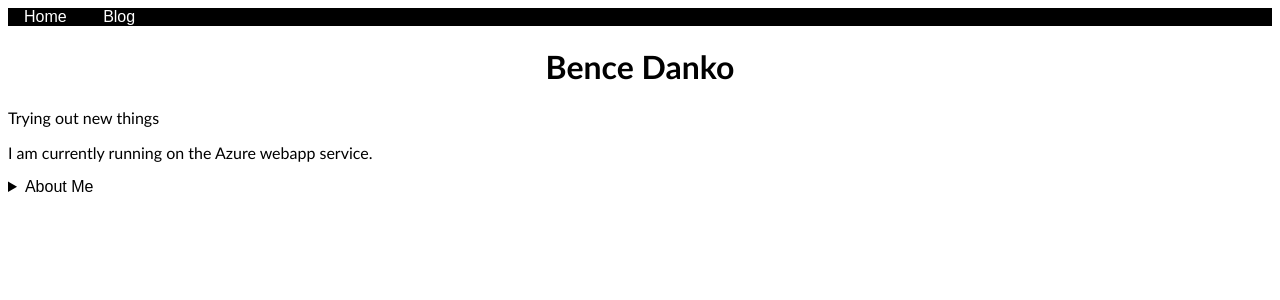
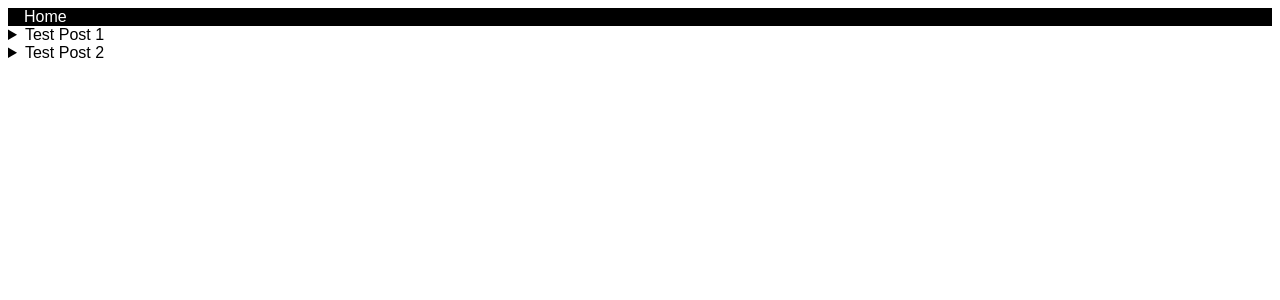
Before and after one commit to bencejdanko/azure-.me, a Flask app: page / in a window 1280 px wide. Shown: the top 300 px of the page. Run offline with Flask 2, Linux system fonts and the light colour scheme; data comes from the database, SQL or seed files in the repository; both versions use the stored data as it was after the commit.

Commit message:
Store posts via SQLite database

```diff
--- a/app.py
+++ b/app.py
@@ -1,21 +1,27 @@
 from datetime import datetime
-from flask import Flask, render_template, request, redirect
+import sqlite3
+from flask import Flask, render_template, request, redirect, url_for, flash
 from flask_talisman import Talisman
-from os import listdir as ls
 
 app = Flask(__name__)
 Talisman(app)
+
+def get_db_connection():
+   conn = sqlite3.connect('database.db')
+   #sqlite3.Row tells the connection to return rows that behave like dicts
+   conn.row_factory = sqlite3.Row
+   return conn
 
 @app.route('/')
 @app.route('/index')
 def index():
 
-   return render_template('index.html')
+   conn = get_db_connection()
+   #fetchall() method fetches all (remaining) rows of a query result
+   posts = conn.execute('SELECT * FROM posts').fetchall()
+   conn.close()
 
-@app.route('/blog')
-def blog():
-   posts = ls('templates/posts')
-   return render_template('blog.html', posts=posts)
+   return render_template('index.html', posts=posts)
 
 if __name__ == '__main__':
    app.run('0.0.0.0', debug=True, port=8100, ssl_context=('adhoc'))
--- a/static/styles.css
+++ b/static/styles.css
@@ -1,3 +1,21 @@
+code {
+    font-family: Consolas, "Liberation Mono", Menlo, Courier, monospace;
+    font-size: 12px;
+    background-color: #f9f2f4;
+    border: 1px solid #eee;
+    color: #c7254e;
+    display: block;
+    margin: 0.5em 0;
+    padding: 0.5em 0.6em;
+    white-space: pre;
+    word-spacing: normal;
+    word-break: normal;
+    word-wrap: normal;
+    line-height: 1.45;
+    tab-size: 4;
+    hyphens: none;
+}
+
 body {
     font-family : Calibri, Candara, Segoe, "Segoe UI", Optima, Arial, sans-serif;
     background-color: #ffffff;
--- a/templates/base.html
+++ b/templates/base.html
@@ -2,14 +2,13 @@
 <html>
 <head>
     <meta charset="utf-8">
-    <title>Blog</title>
+    <title>Bence Danko</title>
     <link rel="stylesheet" href="/static/styles.css">
 </head>
 <body>
 
     <ul>
         <li><a href={{url_for('index')}}>Home</a></li>
-        <li><a href={{url_for('blog')}}>Blog</a></li>
     </ul>
 
     {% block content %}
--- a/templates/index.html
+++ b/templates/index.html
@@ -1,26 +1,27 @@
 {% extends "base.html" %}
-
 {% block content %}
 
-    <h1>Bence Danko</h1>
+<div id="posts">
+    {% for post in posts %}
 
-    <p>
-    Trying out new things
-    </p>
+    <div class="post">
+        <details>
 
-    <p>
-    I am currently running on the Azure webapp service.
-    </p>
+            <summary>
+                {{ post['title'] }}
+            </summary>
 
-    <details>
-        <summary>
-            About Me
-        </summary>
+            <p style="font-size:10pt;">
+                <em>{{ post['date'] }}</em>
+            </p>
 
-        <p>
-            On my way to becoming a developer.
-        </p>
+            <p>
+                {{ post['content'] }}
+            </p>
 
-    </details>
+        </details>
+        {% endfor %}
+    </div>
+</div>
 
 {% endblock %}
```
Also changed, not shown: Post.py (added, +7 -0 lines), database.py (deleted, +0 -9 lines), init_db.py (added, +23 -0 lines), schema.sql (added, +10 -0 lines), templates/blog.html (deleted, +0 -13 lines), templates/posts/post1.html (deleted, +0 -16 lines), database.db (added).
